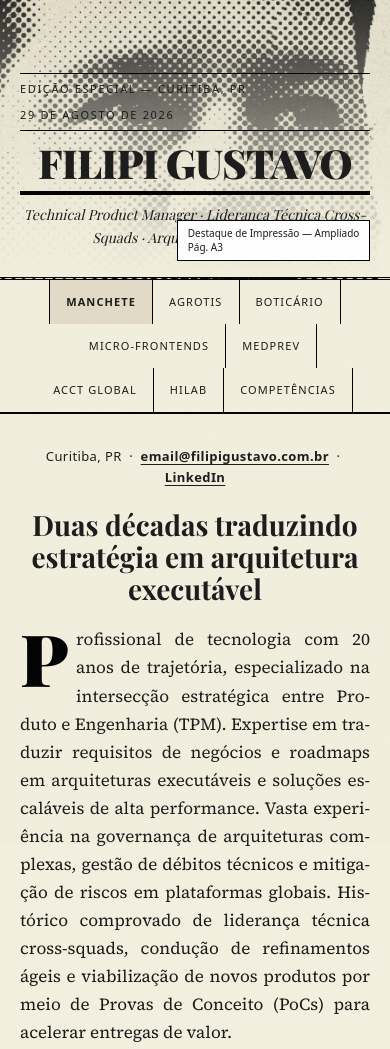
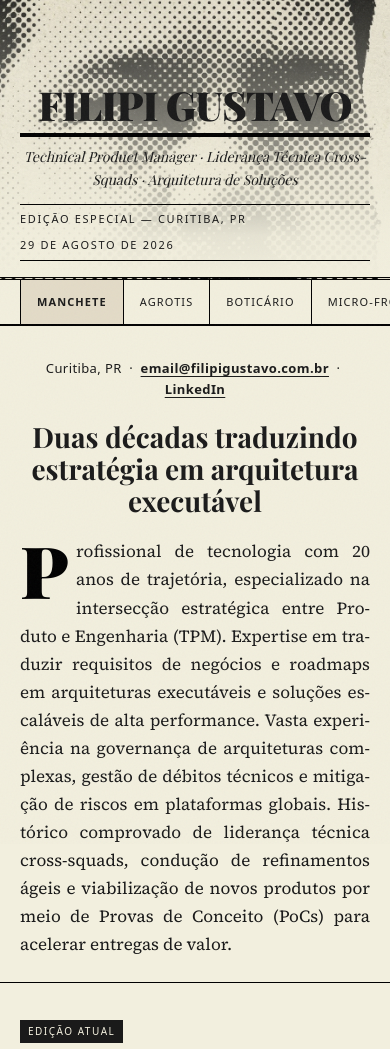
Before and after one commit to filipigustavo/filipigustavo, a plain HTML site: page index.html in a window 390 px wide. Shown: the top 1049 px of the page. Drawn offline with nearby package versions, Linux system fonts and the light colour scheme; a web font is replaced by a local one.

Commit message:
Fix hero caption, edition placement, and mobile nav scroll (#2)
Remove the Destaque de Impressão overlay, move Edição Especial below
the tagline for readability, and keep the nav on one scrollable row
on small screens.

Co-authored-by: Cursor Agent <cursoragent@cursor.com>

```diff
--- a/index.html
+++ b/index.html
@@ -166,7 +166,8 @@
       align-items: center;
       flex-wrap: wrap;
       gap: 0.5rem;
-      margin-bottom: 0.75rem;
+      margin-top: 0.75rem;
+      margin-bottom: 0;
     }
 
     .hero__masthead {
@@ -187,20 +188,7 @@
       font-style: italic;
       font-size: clamp(0.875rem, 2.5vw, 1.125rem);
       text-align: center;
-      margin-bottom: 0.75rem;
-    }
-
-    .hero__caption {
-      position: absolute;
-      bottom: 1rem;
-      right: 1.25rem;
-      background: #fff;
-      border: 1px solid var(--rule);
-      padding: 0.35rem 0.6rem;
-      font-family: var(--font-meta);
-      font-size: 0.625rem;
-      line-height: 1.4;
-      z-index: 2;
+      margin-bottom: 0;
     }
 
     /* ── Navigation ── */
@@ -217,9 +205,18 @@
       margin: 0 auto;
       padding: 0 1.25rem;
       display: flex;
-      justify-content: center;
-      flex-wrap: wrap;
+      justify-content: flex-start;
+      flex-wrap: nowrap;
       gap: 0;
+      overflow-x: auto;
+      -webkit-overflow-scrolling: touch;
+      scrollbar-width: thin;
+    }
+
+    @media (min-width: 900px) {
+      .nav-bar__inner {
+        justify-content: center;
+      }
     }
 
     .nav-bar__inner a {
@@ -232,6 +229,7 @@
       min-height: 44px;
       display: flex;
       align-items: center;
+      flex-shrink: 0;
       border-right: 1px solid var(--rule);
       transition: background 0.2s;
     }
@@ -538,17 +536,13 @@
 
   <header class="hero" role="banner">
     <div class="hero__overlay" aria-hidden="true"></div>
-    <div class="hero__caption" aria-hidden="true">
-      Destaque de Impressão — Ampliado<br>
-      Pág. A3
-    </div>
     <div class="hero__content">
+      <h1 class="hero__masthead">Filipi Gustavo</h1>
+      <p class="hero__tagline">Technical Product Manager · Liderança Técnica Cross-Squads · Arquitetura de Soluções</p>
       <div class="hero__edition">
         <span>Edição Especial — Curitiba, PR</span>
         <time datetime="2026-08-29">29 de agosto de 2026</time>
       </div>
-      <h1 class="hero__masthead">Filipi Gustavo</h1>
-      <p class="hero__tagline">Technical Product Manager · Liderança Técnica Cross-Squads · Arquitetura de Soluções</p>
     </div>
   </header>
 
```
